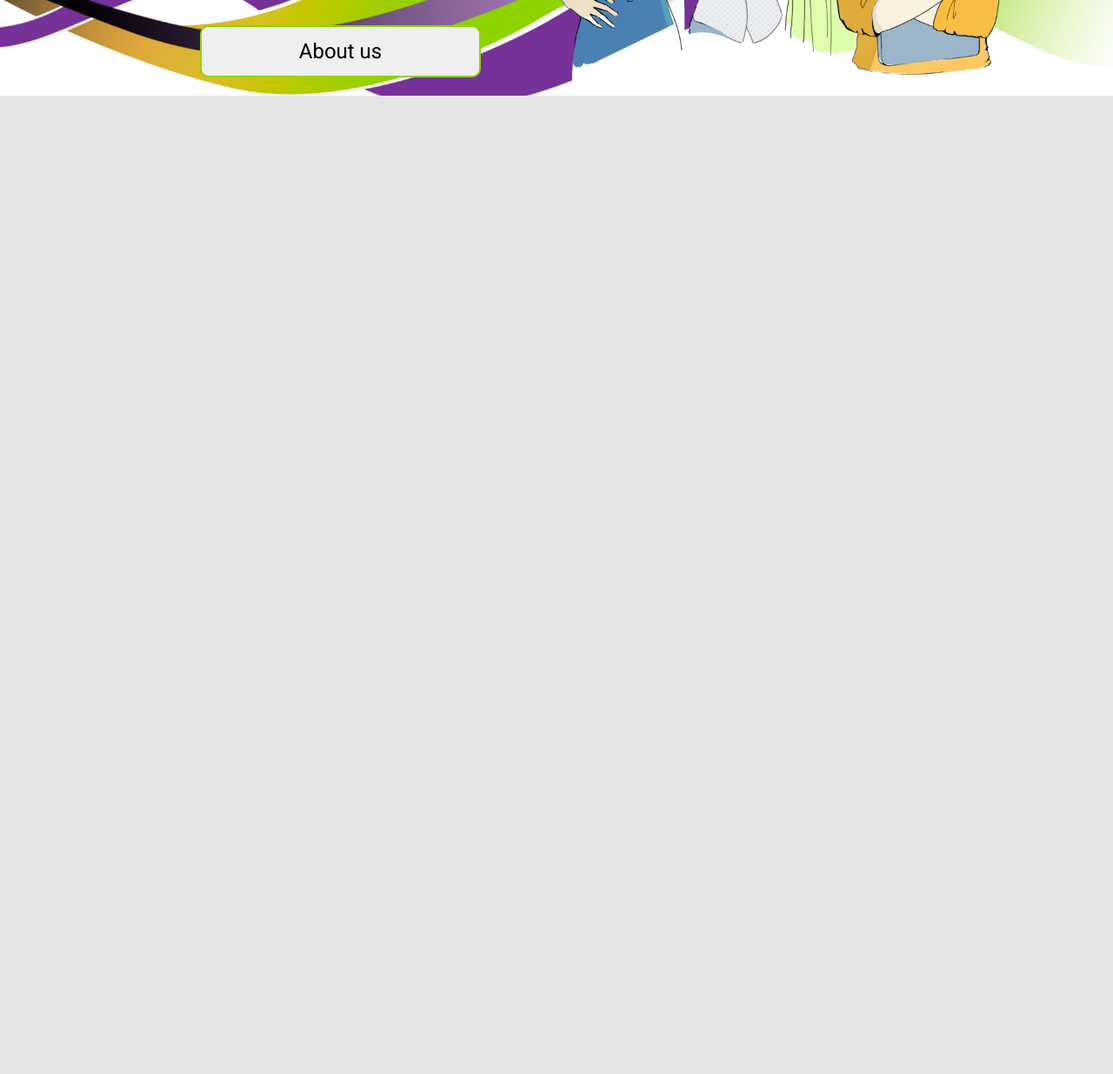
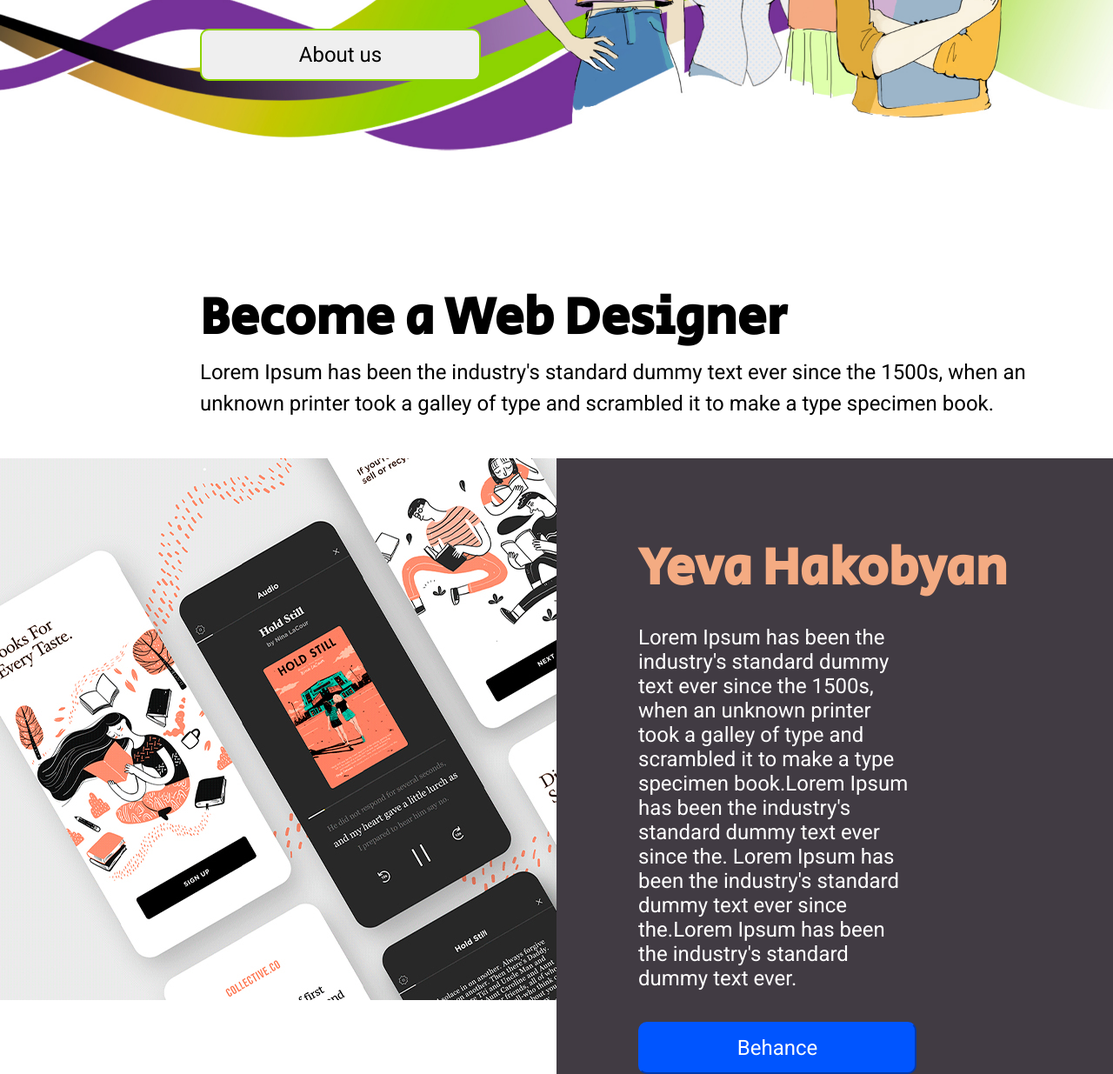
Before and after one commit to GayaneKGrigoryan/Final-project-HTML-CSS, a plain HTML site: page index.html in a window 1280 px wide. Shown: the part 580-1815 px from the top of the page at 87% size. Before the commit the page ends 800 px from the top, so only its background shows below. Drawn offline with Linux system fonts and the light colour scheme.

Commit message:
portfolio part done, change img names

```diff
--- a/global.css
+++ b/global.css
@@ -2,7 +2,3 @@
     margin: 0;
     padding: 0;
 }
-
-body {
-    background-color:#E5E5E5;
-}
--- a/index.css
+++ b/index.css
@@ -6,7 +6,7 @@
     top:0;
     background-color: #413B43;
     width: 100%;
-    height: 140px;
+    height: 144px;
     z-index: 1;
 }
 
@@ -33,13 +33,13 @@
 
 .about-img {
     width: 100%;
-    height: 43vw;
-    background-image: url("images/figmajpgfiles/home\ page\ main\ picture.jpg");
+    height: 50vw;
+    background-image: url("images/figmajpgfiles/home-page-main-picture.jpg");
     background-position: center;
     background-repeat: no-repeat;
     background-size: cover;
     position: relative;
-    margin-top: 140px;
+    margin-top: 144px;
 }
 
 .about-text {
@@ -71,3 +71,70 @@
     font-size: 24px;
     display: block;
 }
+
+.portfolio-intro {
+    width: 100%;
+    padding-left: 230px;
+    padding-top: 47px;
+    padding-bottom: 45px;
+    box-sizing: border-box;
+    margin-top: 72px;
+}
+
+.portfolio-intro h4 {
+    font-family: 'Secular One', sans-serif;
+    font-size: 60px;
+    line-height: 87px;
+}
+
+.portfolio-intro div {
+    font-family: 'Roboto', sans-serif;
+    font-size: 24px;
+    line-height: 36px;
+    width: 75vw;
+}
+
+.portfolio {
+    display: flex;
+    /* width: 100%; */
+}
+.portfolio-img {
+    width: 50%;
+}
+
+.portfolio-content {
+    width: 50%;
+    padding-left: 94px;
+    padding-top: 84px;
+    background-color: #413B43;
+}
+
+.portfolio-content h4 {
+    font-family: 'Secular One', sans-serif;
+    font-size: 60px;
+    line-height: 87px;
+    margin-bottom: 21px;
+    color: #F4AB82;
+}
+
+.portfolio-content div {
+    font-family: 'Roboto', sans-serif;
+    font-style: normal;
+    font-weight: 300;
+    font-size: 24px;
+    color: #FFFFFF;
+    margin-bottom: 36px;
+    padding-right: 230px;
+}
+
+.portfolio-content button {
+    width: 320px;
+    height: 60px;
+    background: #0055FF;
+    border-color: #0055FF;
+    border-radius: 10px;
+    font-family: 'Roboto', sans-serif;
+    font-weight: 500;
+    font-size: 24px;
+    color: #FFFFFF;
+}
--- a/index.html
+++ b/index.html
@@ -8,7 +8,7 @@
     <body>
         <div class=header>
             <div class="header-logo">
-                <img src="images/figmapngfileslogosandicons/AccN5.png"/>
+                <img src="images/figmapngfileslogosandicons/Acc-N5.png"/>
             </div>
             <div class="header-text">
                 <span>Home</span>
@@ -27,5 +27,20 @@
                 <button>About us</button>
             </div>
         </div>
+        <div class="portfolio-intro">
+            <h4>Become a Web Designer</h4>
+            <div>Lorem Ipsum has been the industry's standard dummy text ever since the 1500s, when an unknown printer took a galley of type and scrambled it to make a type specimen book.</div>
+        </div>
+       <div class="portfolio">
+            <div class="portfolio-img">
+                <img src="images/figmajpgfiles/portfolio-pic-1.jpg">
+            </div>
+            <div class="portfolio-content">
+                <h4>Yeva Hakobyan</h4>
+                <div>Lorem Ipsum has been the industry's standard dummy text ever since the 1500s, when an unknown printer took a galley of type and scrambled it to make a type specimen book.Lorem Ipsum has been the industry's standard dummy text ever since the. Lorem Ipsum has been the industry's standard dummy text ever since the.Lorem Ipsum has been the industry's standard dummy text ever.</div>
+                <button>Behance</button>
+            </div>
+        </div>
+
     </body>
 </html>
```
Also changed, not shown: images/figmajpgfiles/about-us-pic-1.jpg (renamed from images/figmajpgfiles/about us pic 1.jpg), images/figmajpgfiles/about-us-pic-2.jpg (renamed from images/figmajpgfiles/about us pic 2.jpg), images/figmajpgfiles/about-us-pic-3.jpg (renamed from images/figmajpgfiles/about us pic 3.jpg), images/figmajpgfiles/home-page-main-picture.jpg (renamed from images/figmajpgfiles/home page main picture.jpg), images/figmajpgfiles/portfolio-pic-1.jpg (renamed from images/figmajpgfiles/portfolio pic 1.jpg), images/figmajpgfiles/portfolio-pic-2.jpg (renamed from images/figmajpgfiles/portfolio pic 2.jpg), images/figmajpgfiles/portfolio-pic-3.jpg (renamed from images/figmajpgfiles/portfolio pic 3.jpg), images/figmajpgfiles/services-pic-1.jpg (renamed from images/figmajpgfiles/services pic 1.jpg), images/figmajpgfiles/services-pic-2.jpg (renamed from images/figmajpgfiles/services pic 2.jpg), images/figmajpgfiles/services-pic-3.jpg (renamed from images/figmajpgfiles/services pic 3.jpg), images/figmajpgfiles/testimonials-pic-1.jpg (renamed from images/figmajpgfiles/testimonials pic 1.jpg), images/figmajpgfiles/testimonials-pic-2.jpg (renamed from images/figmajpgfiles/testimonials pic 2.jpg), images/figmajpgfiles/testimonials-pic-3.jpg (renamed from images/figmajpgfiles/testimonials pic 3.jpg), images/figmapngfileslogosandicons/Acc-N5.png (renamed from images/figmapngfileslogosandicons/AccN5.png).
